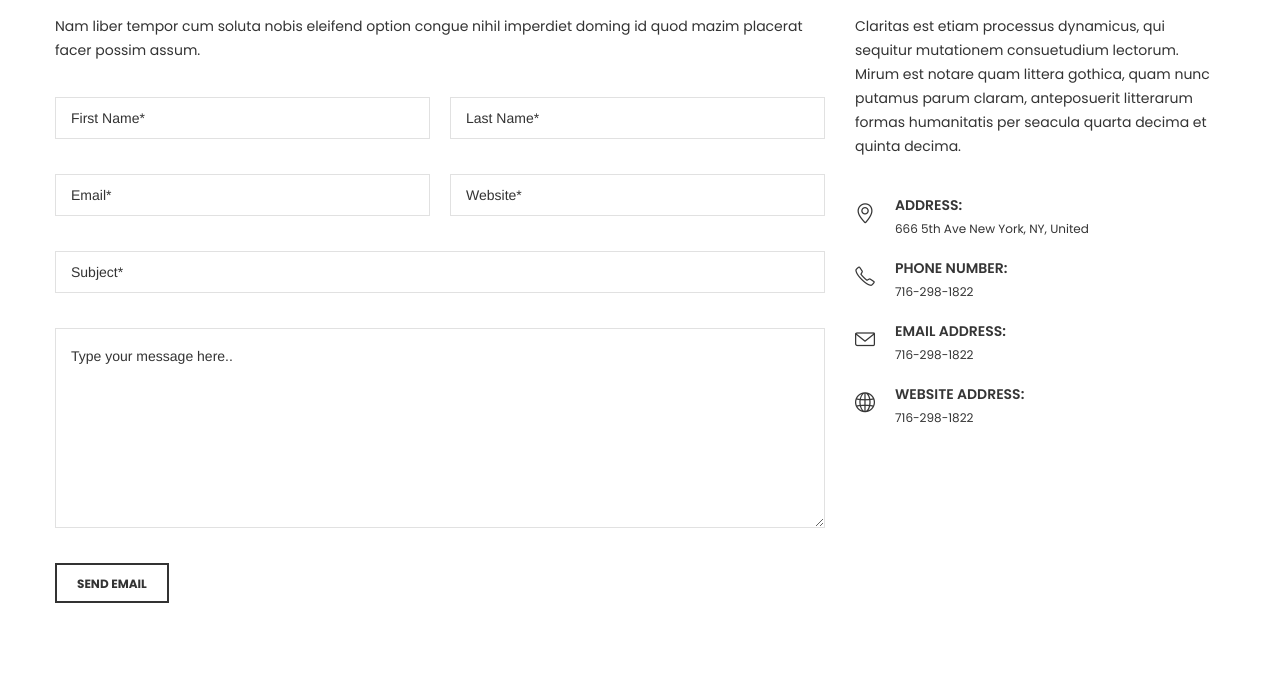
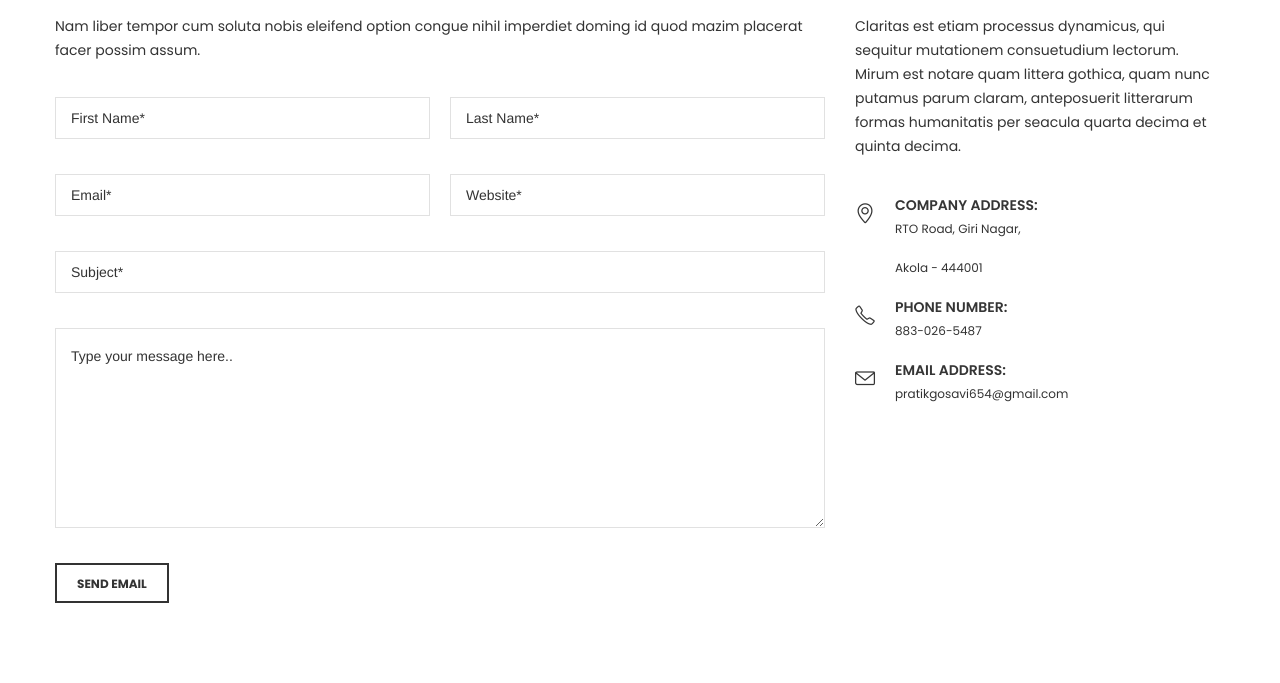
Before and after one commit to pratikgosavii/boho_project, a Django app: page /contact in a window 1280 px wide. Shown: the part 610-1293 px from the top of the page. Run offline with Django 3.2, Linux system fonts and the light colour scheme; some libraries are stand-ins or nearby versions; some web fonts are replaced.

Commit message:
18-06-21 updated code

```diff
--- a/accounts/views.py
+++ b/accounts/views.py
@@ -118,7 +118,8 @@ def register(request):
 def logout(request):
     auth.logout(request)
     messages.info(request, 'You are now logout')
-    return redirect('/')
+    return HttpResponseRedirect(reverse('index'))
+
 
 
 
--- a/templates/contact.html
+++ b/templates/contact.html
@@ -63,8 +63,9 @@
         						<div class="single__address">
         							<i class="icon-location-pin icons"></i>
         							<div class="content">
-        								<span>address:</span>
-        								<p>666 5th Ave New York, NY, United</p>
+        								<span>Company address:</span>
+        								<p>RTO Road, Giri Nagar,</p>
+        								<p>Akola - 444001</p>
         							</div>
         						</div>
 
@@ -72,7 +73,7 @@
         							<i class="icon-phone icons"></i>
         							<div class="content">
         								<span>Phone Number:</span>
-        								<p>716-298-1822</p>
+        								<p>883-026-5487</p>
         							</div>
         						</div>
 
@@ -80,15 +81,7 @@
         							<i class="icon-envelope icons"></i>
         							<div class="content">
         								<span>Email address:</span>
-        								<p>716-298-1822</p>
-        							</div>
-        						</div>
-
-        						<div class="single__address">
-        							<i class="icon-globe icons"></i>
-        							<div class="content">
-        								<span>website address:</span>
-        								<p>716-298-1822</p>
+        								<p>pratikgosavi654@gmail.com</p>
         							</div>
         						</div>
 
```
Also changed, not shown: static/images/uh.PNG (added).
